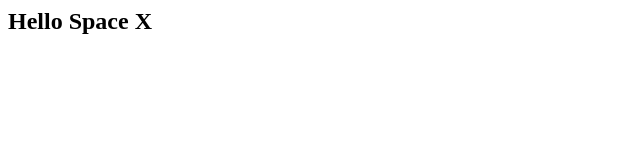
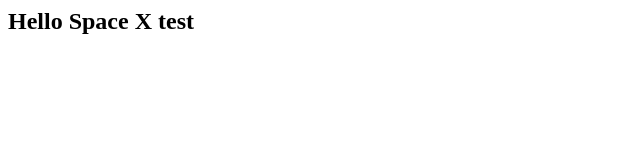
Before and after one commit to vishalsingh4/reactSSRCrudSpaceX, a website: page index.html in a window 1280 px wide. Shown: the full height of the page, 0-640 px from the left. Drawn offline with Linux system fonts and the light colour scheme.

Commit message:
test change

```diff
--- a/index.html
+++ b/index.html
@@ -1 +1 @@
-<h2>Hello Space X</h2>
+<h2>Hello Space X test</h2>
```
